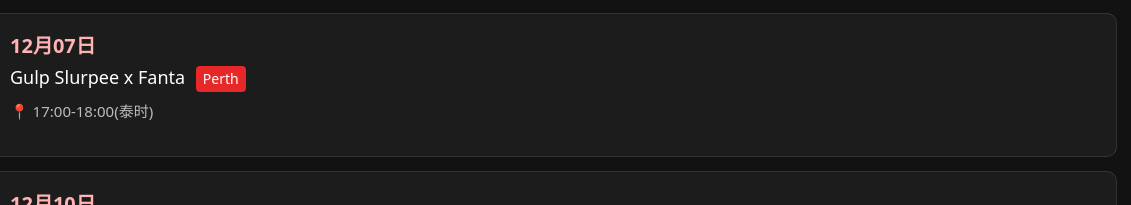
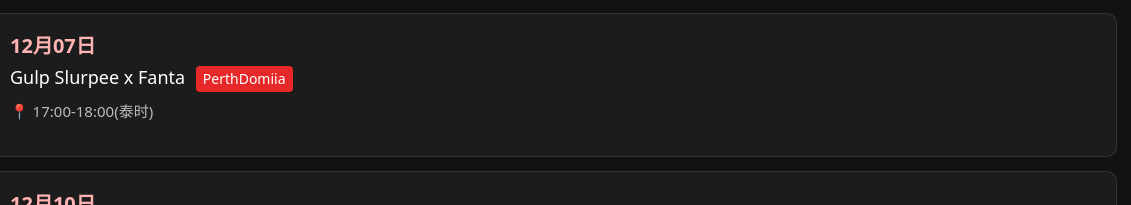
Before and after one commit to hanshuixiaoxiong4-cmd/perthsanta-fan-site, a plain HTML site: page index.html in a window 1280 px wide. Both pictures are taken after a click on the button "12月". Shown: the part 1294-1499 px from the top of the page, 149-1280 px from the left. Drawn offline with Linux system fonts and the light colour scheme.

Commit message:
Update index.html

```diff
--- a/index.html
+++ b/index.html
@@ -175,7 +175,7 @@ body{
     <img class="event-img" src="https://i.postimg.cc/25WwmC5s/img-1795773806065f5a9aa18a22e3f52870d095e970b7ac99130d8fa49f4a71f88122a3b87a16cbc.jpg" alt="">
     <div class="item-text">
       <div class="time">12月07日</div>
-      <div class="event">Gulp Slurpee x Fanta <span class="tag-red">Perth</span></div>
+      <div class="event">Gulp Slurpee x Fanta <span class="tag-red">PerthDomiia</span></div>
       <div class="loc">📍 17:00-18:00(泰时)</div>
     </div>
   </div>
```
